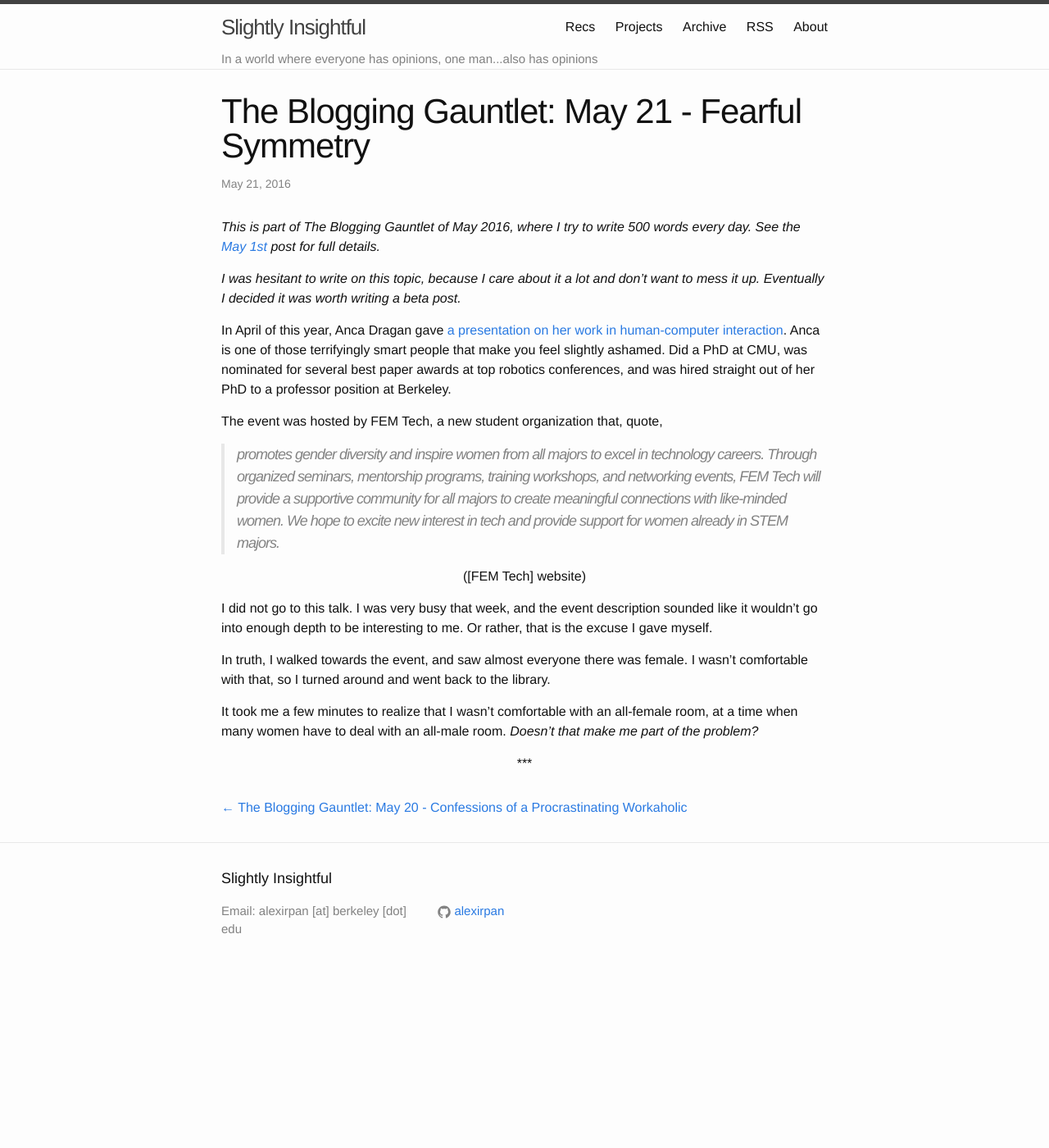
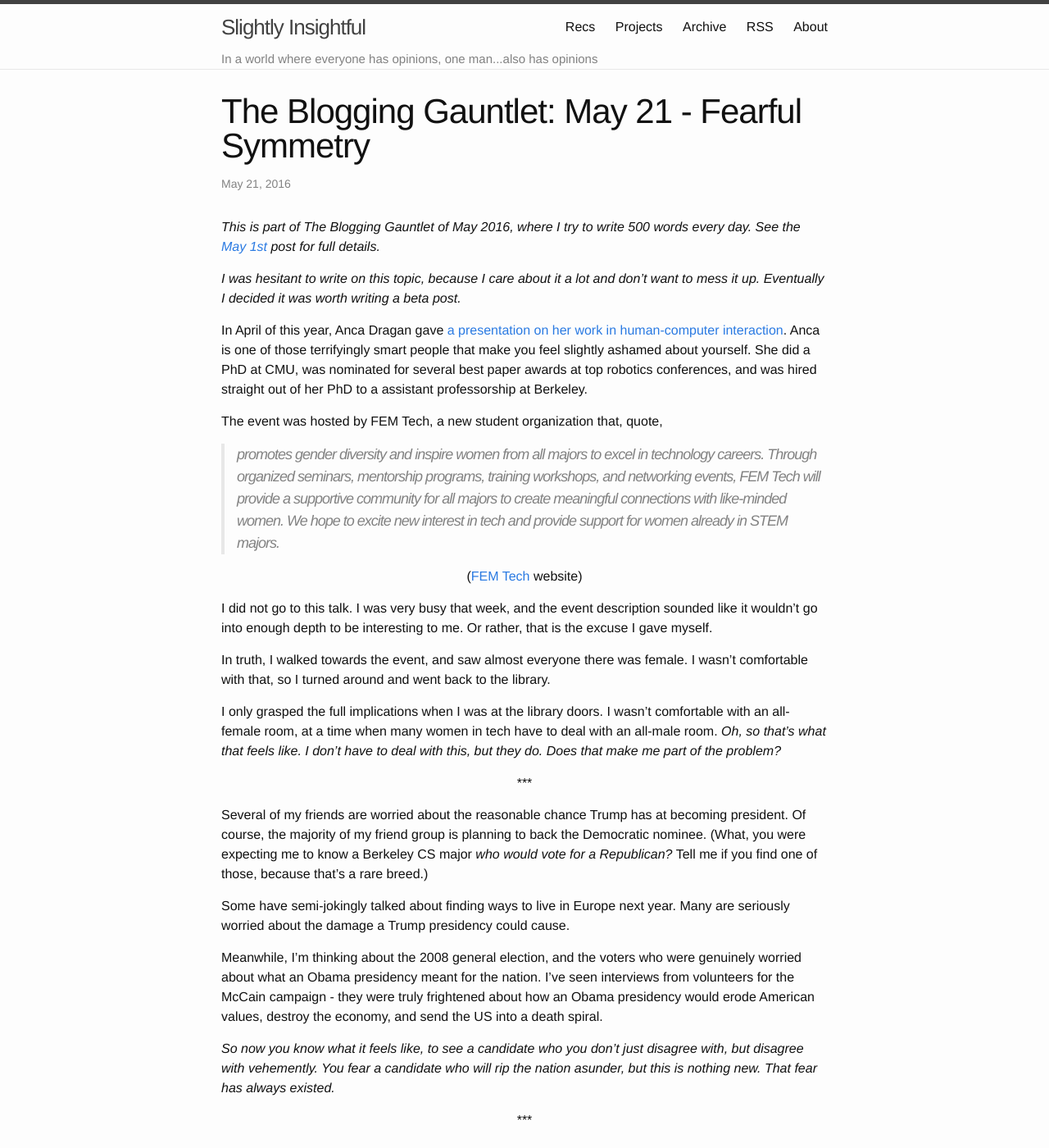
Before and after one commit to alexirpan/alexirpan.github.io, a Jekyll site: the page built from _posts/may2016/2016-05-21-may-21.markdown, in a window 1280 px wide and 1400 px high. Shown: the whole window at 82% size. Built offline with Jekyll 4.4.1, drawn with Linux system fonts in a browser that asks for light colours.

Commit message:
Slight rewriting

```diff
--- a/_posts/may2016/2016-05-21-may-21.markdown
+++ b/_posts/may2016/2016-05-21-may-21.markdown
@@ -12,15 +12,15 @@ want to mess it up. Eventually I decided it was worth writing a beta post.*
 In April of this year, Anca Dragan gave [a presentation on her work in
 human-computer interaction](https://www.facebook.com/events/1083061028418433/).
 Anca is one of those terrifyingly smart people that make you feel slightly
-ashamed. Did a PhD at CMU, was nominated for several best paper awards at top
+ashamed about yourself. She did a PhD at CMU, was nominated for several best paper awards at top
 robotics conferences, and was hired straight out of her PhD to a
-professor position at Berkeley.
+assistant professorship at Berkeley.
 
 The event was hosted by FEM Tech, a new student organization that, quote,
 
 > promotes gender diversity and inspire women from all majors to excel in technology careers. Through organized seminars, mentorship programs, training workshops, and networking events, FEM Tech will provide a supportive community for all majors to create meaningful connections with like-minded women. We hope to excite new interest in tech and provide support for women already in STEM majors.
 
-([FEM Tech] website)
+([FEM Tech](http://femtechberkeley.com/) website)
 {: .centered }
 
 I did not go to this talk. I was very busy that week, and the event description
@@ -30,9 +30,36 @@ that is the excuse I gave myself.
 In truth, I walked towards the event, and saw almost everyone there was female.
 I wasn't comfortable with that, so I turned around and went back to the library.
 
-It took me a few minutes to realize that I wasn't comfortable with an all-female
-room, at a time when many women have to deal with an all-male room. *Doesn't
+I only grasped the full implications when I was at the library doors.
+I wasn't comfortable with an all-female
+room, at a time when many women in tech have to deal with an all-male room. *Oh, so that's
+what that feels like. I don't have to deal with this, but they do. Does
 that make me part of the problem?*
 
 \*\*\*
 {: .centered }
+
+Several of my friends are worried about the reasonable chance Trump has at
+becoming president. Of course, the majority of my friend group is planning to
+back the Democratic nominee. (What, you were expecting me to know
+a Berkeley CS major *who would vote for a Republican?*
+Tell me if you find one of those, because that's
+a rare breed.)
+
+Some have semi-jokingly talked about finding ways to live in Europe next
+year. Many are seriously worried about the damage a Trump presidency could
+cause.
+
+Meanwhile, I'm thinking about the 2008 general election, and the voters who
+were genuinely worried about what an Obama presidency meant for the nation.
+I've seen interviews from volunteers for the McCain campaign - they were
+truly frightened about how an Obama presidency would erode American values,
+destroy the economy, and send the US into a death spiral.
+
+*So now you know what it feels like, to see a candidate who you don't just
+disagree with, but disagree with vehemently. You fear a candidate who
+will rip the nation asunder, but this is nothing new. That fear has
+always existed.*
+
+\*\*\*
+{: .centered }
```
